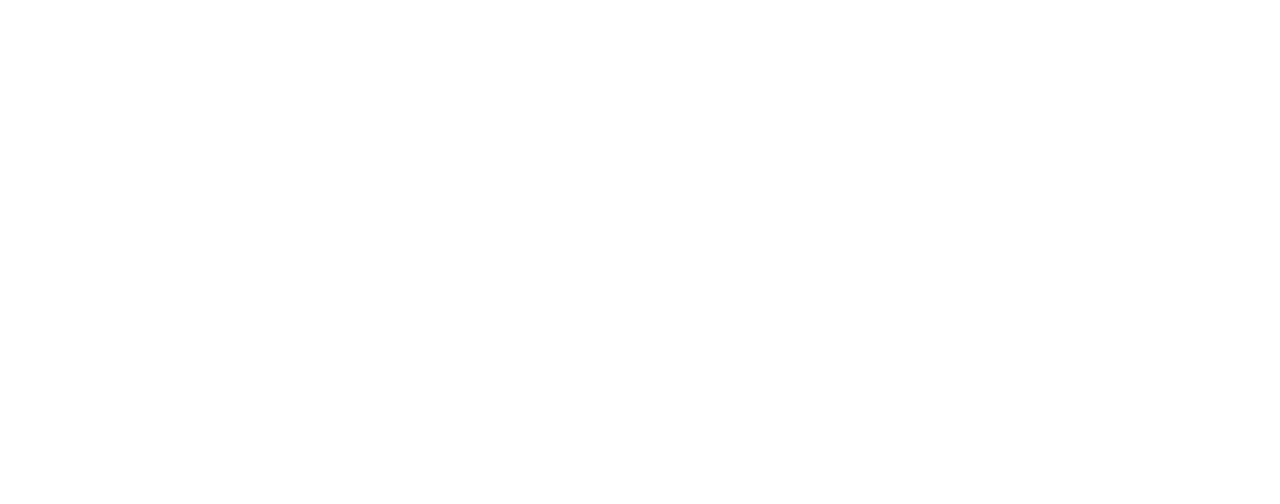
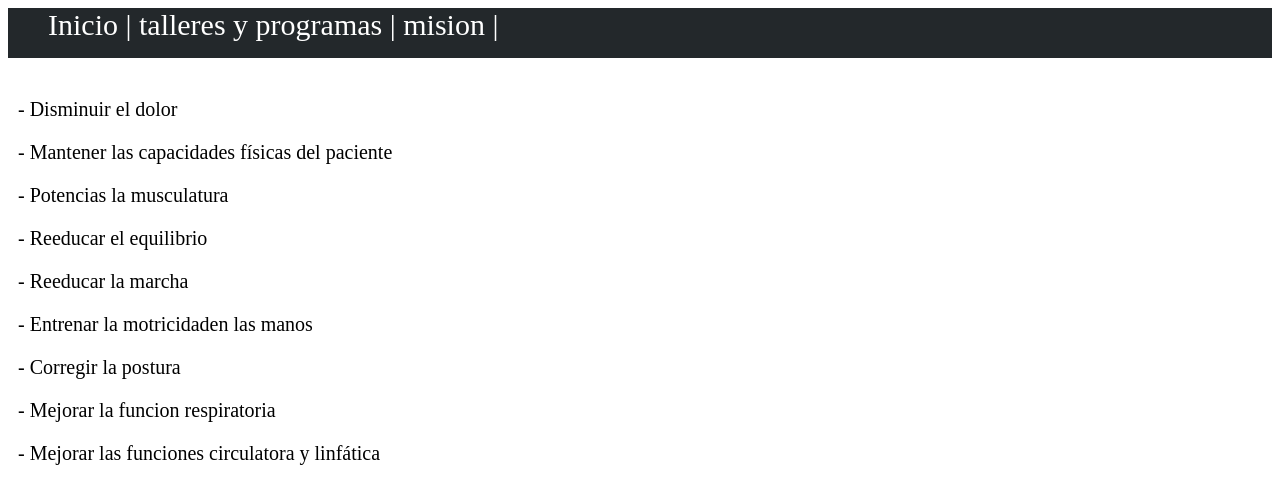
Before and after one commit to rampa855/larampa, a plain HTML site: page mision.html in a window 1280 px wide. Drawn offline with Linux system fonts and the light colour scheme.

Commit message:
imporyante

```diff
--- a/mision.html
+++ b/mision.html
@@ -0,0 +1,37 @@
+<html>
+<head>
+	 <meta charset="UTF-8">
+    <title>Pagina web la rampa</title>
+    <link rel="stylesheet" href="estilos.css">
+</head>
+
+<body>
+
+<div class=menu>
+	<nav>
+        <ul>
+            <a href="index.html">Inicio |</a>
+            <a href="programas.html">talleres y programas |</a>
+            <a href="mision.html">mision |</a>
+
+        </ul>
+	</nav>
+</div>
+
+<div class=bloque1>
+<p>- Disminuir el dolor</p>
+<p>- Mantener las capacidades físicas del paciente</p>
+<p>- Potencias la musculatura</p>
+<p>- Reeducar el equilibrio</p>
+<p>- Reeducar la marcha</p>
+<p>- Entrenar la motricidaden las manos</p>
+<p>- Corregir la postura</p>
+<p>- Mejorar la funcion respiratoria</p>
+<p>- Mejorar las funciones circulatora y linfática</p>
+
+
+</div>
+
+</body>
+
+</html>
```
Also changed, not shown: index.html (+0 -15 lines).
